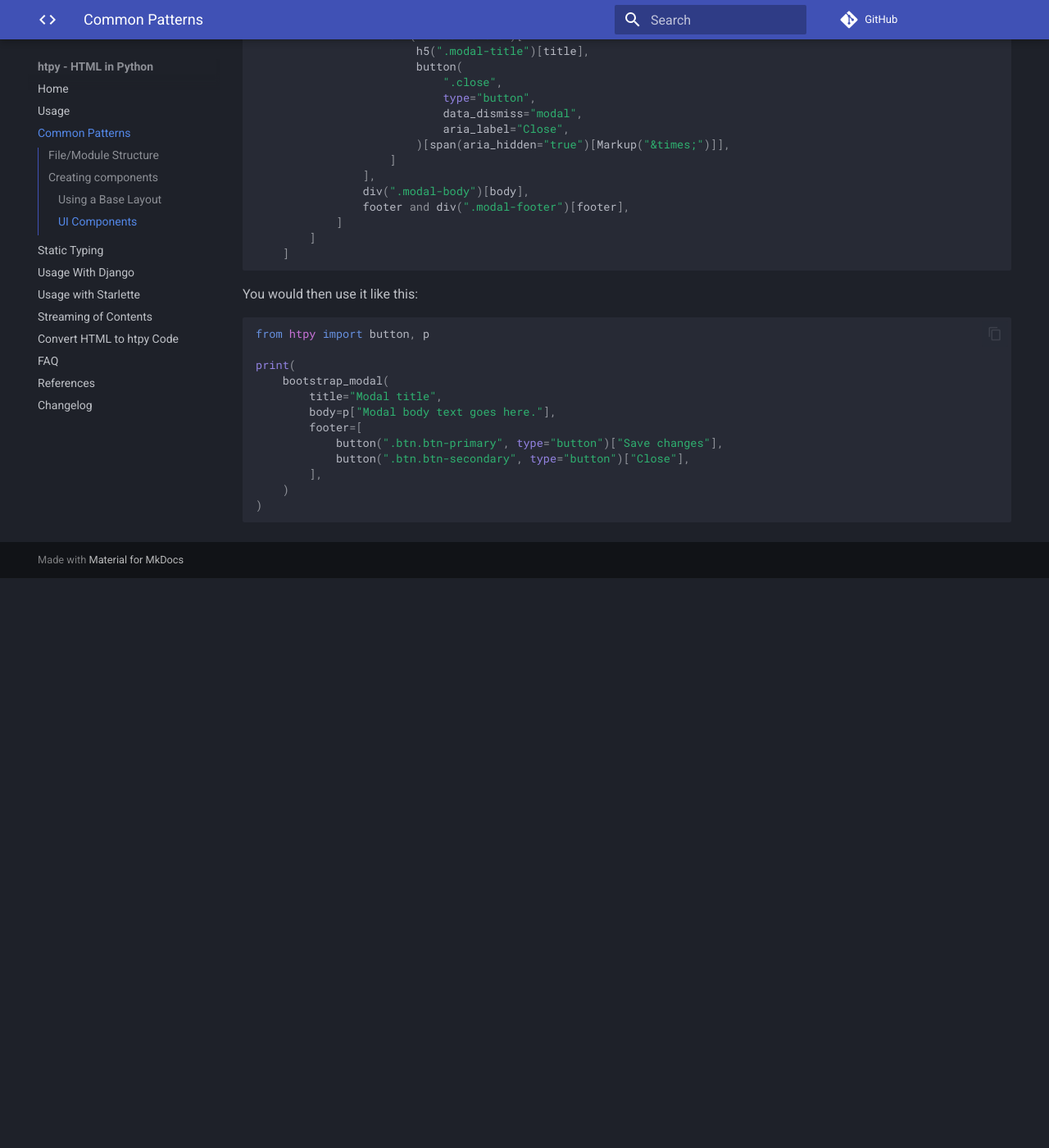
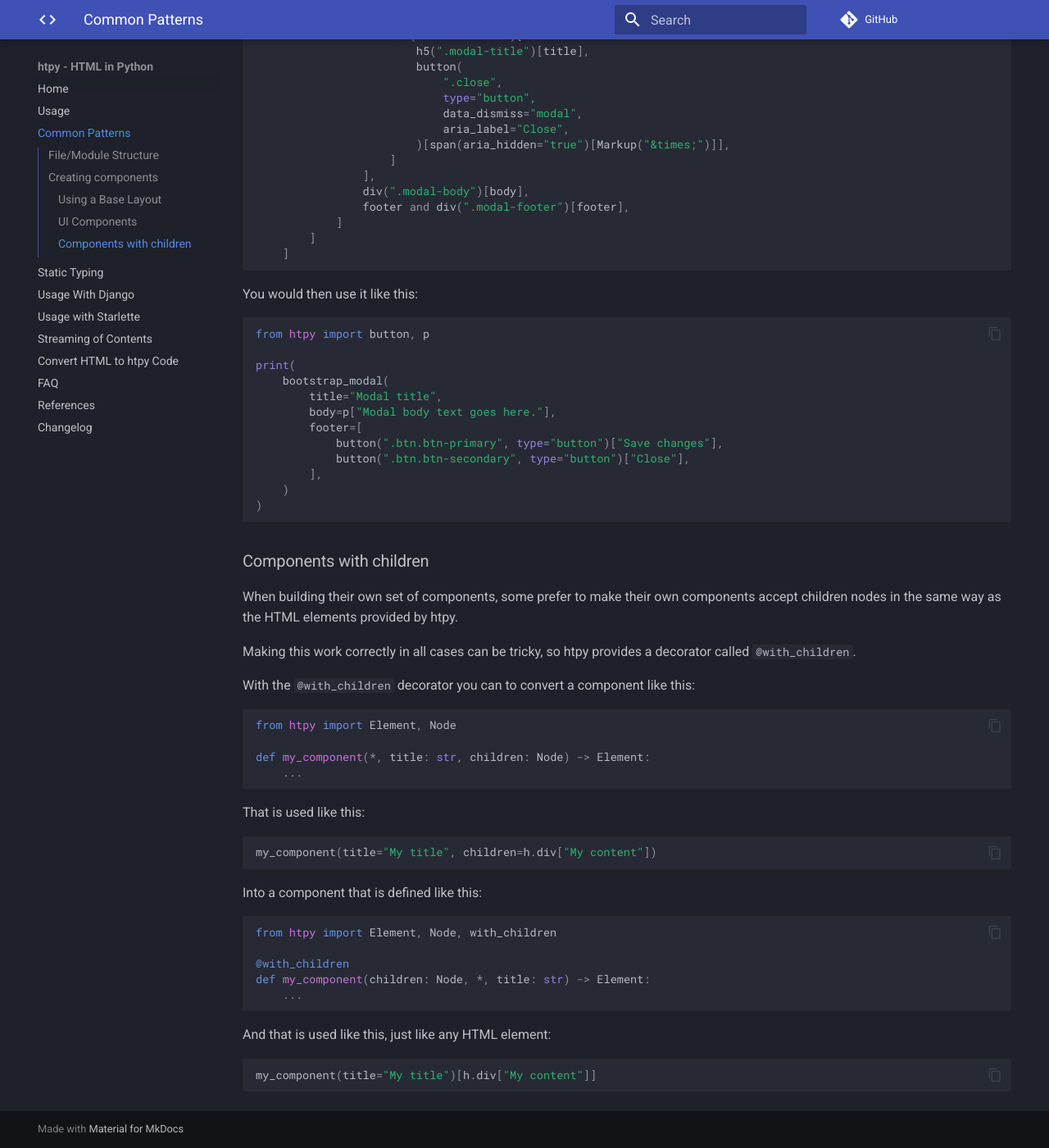
Before and after one commit to pelme/htpy, an MkDocs documentation site: the page built from docs/common-patterns.md, in a window 1280 px wide and 1400 px high, scrolled down 2696 px. Shown: the whole window at 82% size. Built offline with MkDocs 1.6.1 and Material for MkDocs 9.7.7, drawn with Linux system fonts in a browser that asks for light colours; comment, search, counter and statistics services are not loaded; before the commit the page ends 3401 px from its top, so only the background shows below that.

Commit message:
Add @with_children section to common patterns docs

````diff
--- a/docs/common-patterns.md
+++ b/docs/common-patterns.md
@@ -160,3 +160,43 @@
     )
 )
 ```
+
+### Components with children
+
+When building their own set of components, some prefer to make their own
+components accept children nodes in the same way as the HTML elements provided
+by htpy.
+
+Making this work correctly in all cases can be tricky, so htpy provides a
+decorator called `@with_children`.
+
+With the `@with_children` decorator you can to convert a component like this:
+
+```py
+from htpy import Element, Node
+
+def my_component(*, title: str, children: Node) -> Element:
+    ...
+```
+
+That is used like this:
+
+```py
+my_component(title="My title", children=h.div["My content"])
+```
+
+Into a component that is defined like this:
+
+```py
+from htpy import Element, Node, with_children
+
+@with_children
+def my_component(children: Node, *, title: str) -> Element:
+    ...
+```
+
+And that is used like this, just like any HTML element:
+
+```py
+my_component(title="My title")[h.div["My content"]]
+```
````
